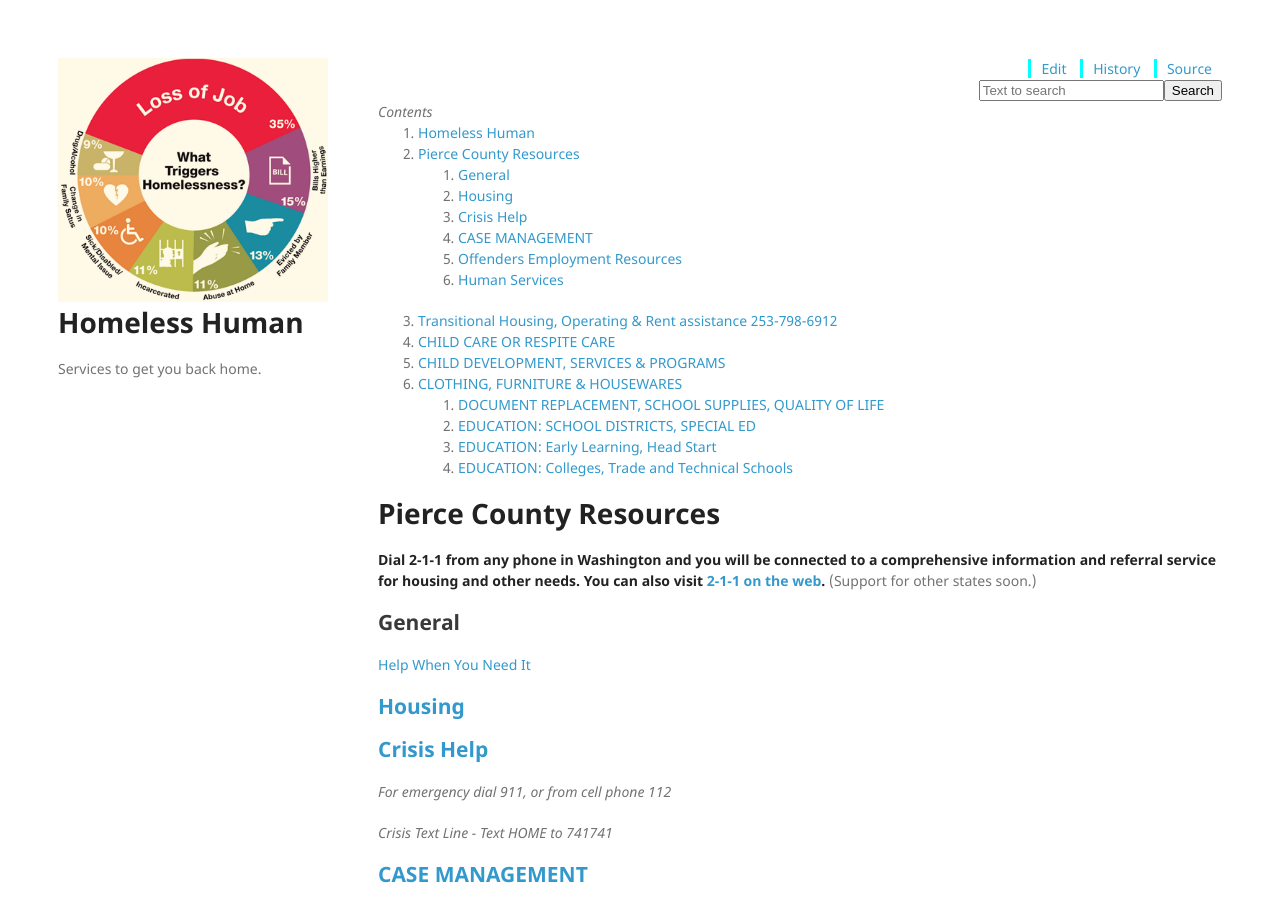
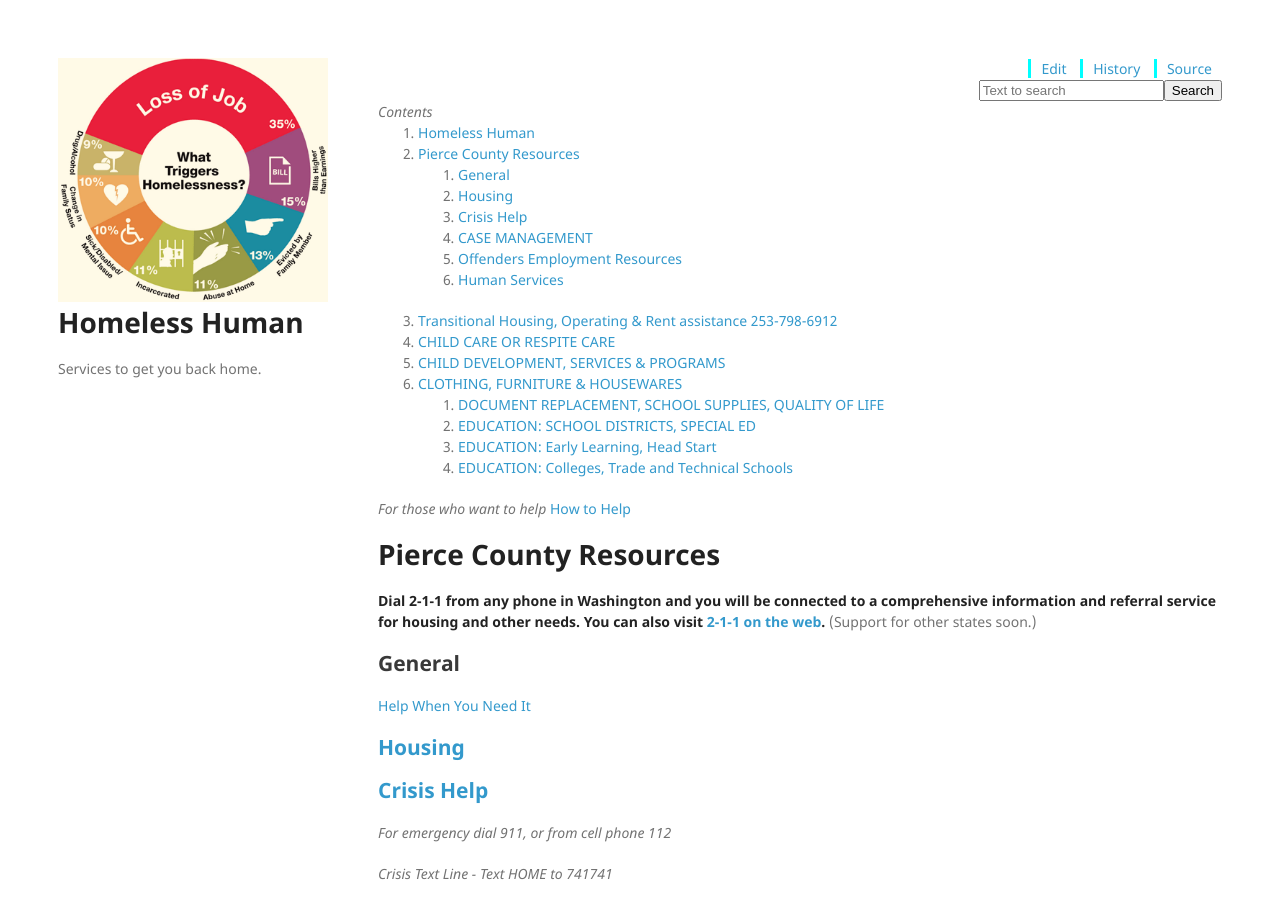
Before and after one commit to QuantumofSolace/Homeless-Human, a Jekyll site: the page built from index.md, in a window 1280 px wide and 900 px high. Built offline with Jekyll 4.4.1, drawn with Linux system fonts in a browser that asks for light colours; nearby versions of some CDN libraries; our own code applies the rules of GitHub Pages for plain Markdown files.

Commit message:
Update index.md

```diff
--- a/index.md
+++ b/index.md
@@ -1,3 +1,6 @@
+_For those who want to help_
+[How to Help](wiki/how-to-help)
+
 # Pierce County Resources
 **Dial 2-1-1 from any phone in Washington and you will be connected to a comprehensive information and referral service for housing and other needs. You can also visit [2-1-1 on the web](www.win211.org).** (Support for other states soon.)
 
```
